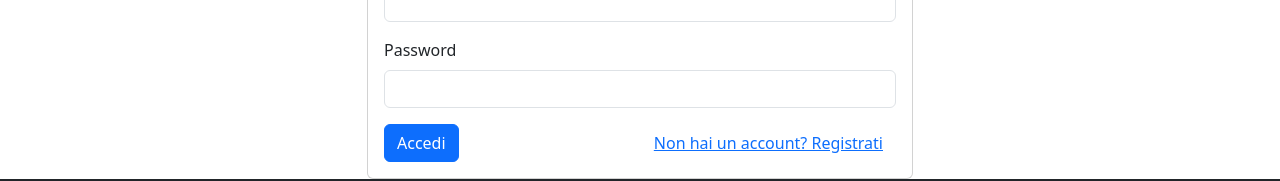
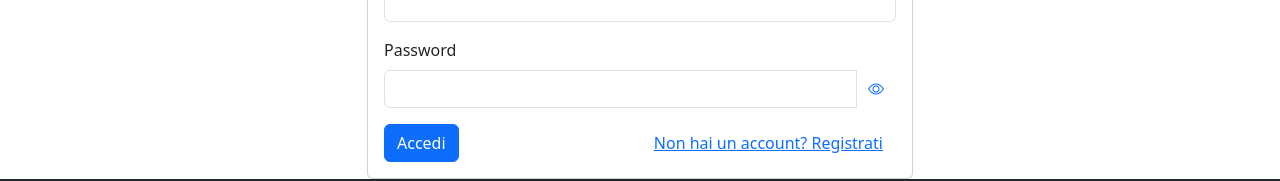
Before and after one commit to deca-francesco/pjw-t5-boolbnb, a React (Vite) app in the folder frontend_react/: page /login in a window 1280 px wide. Shown: the part 263-444 px from the top of the page. Built offline with nearby package versions, Linux system fonts and the light colour scheme; no server answers.

Commit message:
add changes to login form

```diff
--- a/frontend_react/src/components/LayoutComponents/Header.jsx
+++ b/frontend_react/src/components/LayoutComponents/Header.jsx
@@ -50,11 +50,11 @@ export default function Header() {
                             <>
                                 {/* Link per l'aggiunta dell'appartamento */}
                                 <li className="mx-3">
-                                    <a href="/new-apartment" className="btn btn-link text-white text-decoration-none">Aggiungi Appartamento</a>
+                                    <a href="/new-apartment" className="btn btn-light text-dark text-decoration-none">Aggiungi Appartamento</a>
                                 </li>
                                 {/* Link per il logout */}
                                 <li className="mx-3">
-                                    <button onClick={handleLogout} className="btn btn-link text-white text-decoration-none">Logout</button>
+                                    <button onClick={handleLogout} className="btn btn-light text-dark text-decoration-none">Logout</button>
                                 </li>
                             </>
                         ) : (
--- a/frontend_react/src/components/LoginComponents/LoginButton.jsx
+++ b/frontend_react/src/components/LoginComponents/LoginButton.jsx
@@ -30,14 +30,14 @@ export default function LoginButton({ setIsAuthenticated }) {
 
                     <button
                         onClick={handleCreateApartment}
-                        className="btn btn-light"
+                        className="btn btn-light text-dark mx-3"
                         style={{ zIndex: 10, marginLeft: '10px' }}
                     >
                         Crea Appartamento
                     </button>
                     <button
                         onClick={handleLogout}
-                        className="btn btn-light"
+                        className="btn btn-light text-dark mx-3"
                         style={{ zIndex: 10 }}
                     >
                         Logout
--- a/frontend_react/src/components/LoginComponents/LoginForm.jsx
+++ b/frontend_react/src/components/LoginComponents/LoginForm.jsx
@@ -1,4 +1,4 @@
-export default function LoginForm({ isLogin, setIsLogin, formData, handleChange, handleSubmit, errorMessage }) {
+export default function LoginForm({ isLogin, setIsLogin, formData, handleChange, handleSubmit, errorMessage, showPassword, togglePasswordVisibility }) {
 
     return (
 
@@ -66,8 +66,9 @@ export default function LoginForm({ isLogin, setIsLogin, formData, handleChange,
                                     <label htmlFor="password" className="form-label">
                                         Password
                                     </label>
+                                    <div className="input-group">
                                         <input
-                                        type="password"
+                                            type={showPassword ? "text" : "password"}
                                             id="password"
                                             name="password"
                                             className="form-control"
@@ -75,6 +76,20 @@ export default function LoginForm({ isLogin, setIsLogin, formData, handleChange,
                                             onChange={handleChange}
                                             required
                                         />
+                                        <button
+                                            type="button"
+                                            className="btn btn-link input-group-text"
+                                            onClick={togglePasswordVisibility}
+                                            style={{
+                                                background: 'transparent',
+                                                border: 'none',
+                                                cursor: 'pointer',
+                                                padding: '0.375rem 0.75rem',
+                                            }}
+                                        >
+                                            <i className={`bi ${showPassword ? 'bi-eye-slash' : 'bi-eye'}`}></i>
+                                        </button>
+                                    </div>
                                 </div>
                                 {!isLogin && (
                                     <div className="mb-3">
--- a/frontend_react/src/pages/LoginPage.jsx
+++ b/frontend_react/src/pages/LoginPage.jsx
@@ -19,6 +19,8 @@ export default function LoginPage() {
     const [isLogin, setIsLogin] = useState(true);
 
     const [isAuthenticated, setIsAuthenticated] = useState(false)
+
+    const [showPassword, setShowPassword] = useState(false); // Stato per gestire la visibilità della password
 
     // State fo show the message error
     const [errorMessage, setErrorMessage] = useState("");
@@ -42,6 +44,10 @@ export default function LoginPage() {
             ...formData,
             [e.target.name]: e.target.value,
         });
+    };
+
+    const togglePasswordVisibility = () => {
+        setShowPassword(!showPassword); // Alterna la visibilità della password
     };
 
     // Handle form's submit
@@ -128,6 +134,6 @@ export default function LoginPage() {
     };
 
     return (
-        <LoginForm isLogin={isLogin} setIsLogin={setIsLogin} formData={formData} handleChange={handleChange} handleSubmit={handleSubmit} errorMessage={errorMessage} />
+        <LoginForm isLogin={isLogin} setIsLogin={setIsLogin} formData={formData} handleChange={handleChange} handleSubmit={handleSubmit} errorMessage={errorMessage} showPassword={showPassword} togglePasswordVisibility={togglePasswordVisibility} />
     );
 }
```
Lines whose indentation alone changed are shown as unchanged.
